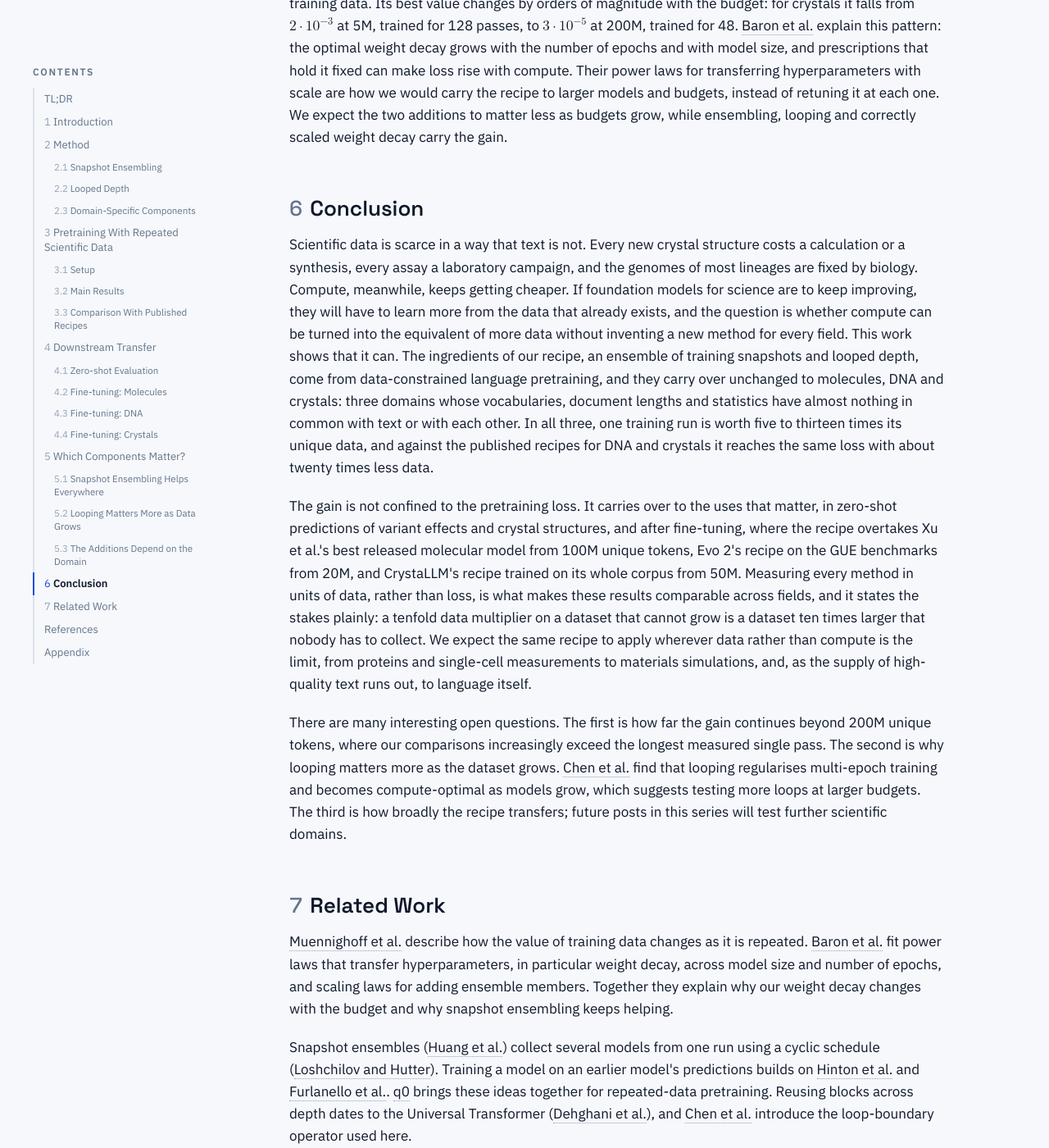
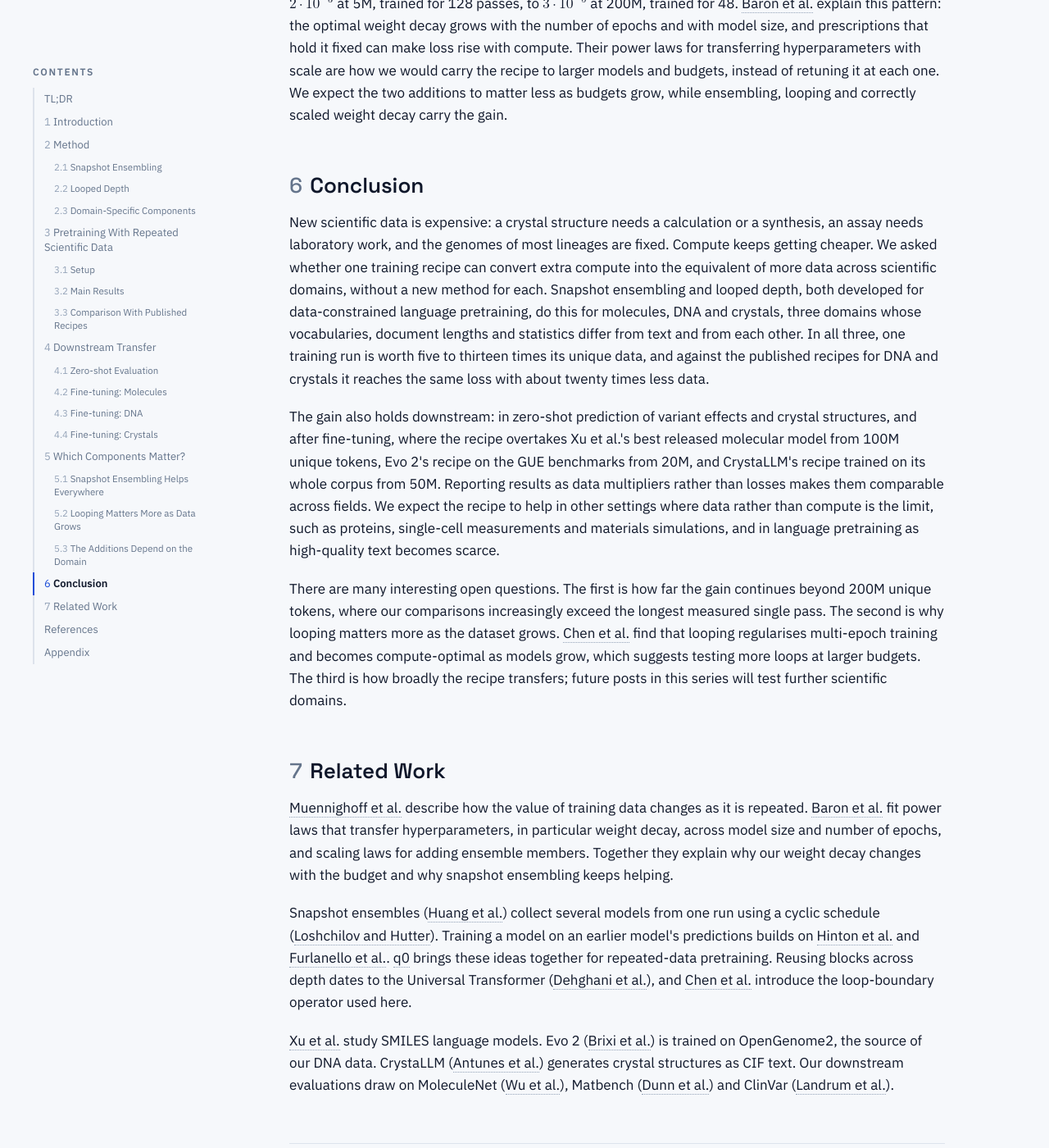
Before and after one commit to Asatheesh6561/Asatheesh6561.github.io, a Jekyll site: the page data-constrained-scientific-pretraining/index.html, which Jekyll copies as it is, in a window 1280 px wide and 1400 px high, scrolled down 13643 px. Shown: the whole window at 82% size. Built offline with Jekyll 4.4.1, drawn with Linux system fonts in a browser that asks for light colours; some of the changed text lies outside the part shown.

Commit message:
Plainer wording in the introduction and conclusion
Co-Authored-By: Claude Opus 5.5 <noreply@anthropic.com>

```diff
--- a/data-constrained-scientific-pretraining/index.html
+++ b/data-constrained-scientific-pretraining/index.html
@@ -215,9 +215,9 @@
     </section>
 
     <h2 id="introduction"><span class="num">1</span>Introduction</h2>
-    <p>Language models for science are increasingly limited by data rather than compute. Training compute keeps getting cheaper, while new scientific data does not. A computed crystal structure costs a density-functional calculation and an experimental one a synthesis and a refinement. The informative part of a genome is fixed by biology: OpenGenome2's entire curated set of eukaryotic genic windows contains 0.42 trillion bases, and for most lineages far less exists. When a dataset cannot grow, the question becomes how much a model can learn from each example it already has, and whether more compute can be turned into the equivalent of more data.</p>
+    <p>Language models for science are increasingly limited by data rather than compute. Training compute keeps getting cheaper, while new scientific data does not. A computed crystal structure costs a density-functional calculation and an experimental one a synthesis and a refinement. The informative part of a genome is fixed by biology: OpenGenome2's entire curated set of eukaryotic genic windows contains 0.42 trillion bases, and for most lineages far less exists. When a dataset cannot grow, the question becomes how much a model can learn from each example it already has, and whether extra compute can make up for data that does not exist.</p>
     <p>The usual answer is to repeat the data. For web text, <a class="ref" data-ref="muennighoff">Muennighoff et al.</a> found that the first few repeated epochs are almost as good as new data and that later ones add little. <a class="ref" data-ref="baron">Baron et al.</a> showed that repetition goes much further when hyperparameters, above all weight decay, are rescaled with model size and the number of epochs, and when ensembling is used as a separate axis of scaling. <a class="ref" data-ref="q0">q0</a> introduced training primitives designed for many passes over the same data. Almost all of this work was developed and tested on text.</p>
-    <p>In this work, we ask whether these ideas are general: whether one recipe built from language-model primitives turns compute into data across science, without being re-engineered for each field. If it does, every scientific modality with a fixed corpus inherits the same lever, and progress on data-constrained language pretraining becomes progress for science. To make the test demanding, we pick three domains that differ in almost every way a sequence model can see: SMILES strings of molecules with a 591-token vocabulary, eukaryotic DNA with 8 tokens and 2,046-base windows, and crystal structures written as CIF files with 371 tokens, mostly numbers and symmetry symbols. In each domain we build the same measurement from scratch: a tuned single-pass frontier, tuned plain repetition, the domain's published training recipe, and downstream tasks where pretraining is known to matter. We report every result in units of data, as the unique data a tuned single pass would need to match it; unlike a loss, a data multiplier means the same thing in every field.</p>
+    <p>In this work, we ask whether these methods carry over to science: whether one recipe built from them improves data efficiency in several scientific domains without being redesigned for each. If it does, advances in data-constrained language pretraining can be applied directly to scientific data. We pick three domains that differ in almost every way a sequence model can see: SMILES strings of molecules with a 591-token vocabulary, eukaryotic DNA with 8 tokens and 2,046-base windows, and crystal structures written as CIF files with 371 tokens, mostly numbers and symmetry symbols. In each domain we build the same measurement from scratch: a tuned single-pass frontier, tuned plain repetition, the domain's published training recipe, and downstream tasks where pretraining is known to matter. We report results as data multipliers, the unique data a tuned single pass would need to match a result, which can be compared across domains where losses cannot.</p>
     <p>We make the following contributions.</p>
     <ul>
       <li>We show that one repeated-data recipe, snapshot ensembling with looped depth, built from language-pretraining primitives and used across domains without redesign, makes one training run in all three domains worth 5.4–13.3× as much unique data as a tuned single pass, well above what tuned repetition achieves in the same domain (2.1–5.7×).</li>
@@ -225,7 +225,7 @@
       <li>The gain transfers to downstream tasks in every domain, with LoRA fine-tuning and zero-shot, including the GUE DNA benchmarks.</li>
       <li>Leave-one-out ablations in every domain separate the components that help everywhere, snapshot ensembling and looping, from those that help in one domain only.</li>
     </ul>
-    <p>Our aim is a strong default for pretraining wherever data rather than compute is the limit, and evidence that such a default can be shared across fields instead of rebuilt for each one. Beyond learning rate, weight decay, model size and the number of passes, we do not tune the recipe separately for each domain. We also do not study budgets beyond 200M unique tokens, where single-pass baselines become hard to measure and many of our multipliers turn into lower bounds.</p>
+    <p>Our aim is a default recipe for pretraining when data rather than compute is the limit, and a test of whether one recipe can serve several fields. Beyond learning rate, weight decay, model size and the number of passes, we do not tune the recipe separately for each domain. We also do not study budgets beyond 200M unique tokens, where single-pass baselines become hard to measure and many of our multipliers turn into lower bounds.</p>
 
     <h2 id="method"><span class="num">2</span>Method</h2>
     <p>Our recipe works as follows. We train on a fixed set of $U$ unique tokens for many passes. Training is split into cycles that each end in a snapshot of the weights, and at prediction time the model averages the snapshots' next-token probabilities. The model itself is looped: a core of blocks is applied several times with shared weights, which adds computation per token without adding parameters that can memorise the training data. Two further components are kept only in the domains where they help.</p>
@@ -401,8 +401,8 @@
     <p>What every domain needs is the right weight decay. The product of learning rate and weight decay sets how quickly the weights forget where they were, and if it is too small the snapshots memorise the training data. Its best value changes by orders of magnitude with the budget: for crystals it falls from $2\cdot10^{-3}$ at 5M, trained for 128 passes, to $3\cdot10^{-5}$ at 200M, trained for 48. <a class="ref" data-ref="baron">Baron et al.</a> explain this pattern: the optimal weight decay grows with the number of epochs and with model size, and prescriptions that hold it fixed can make loss rise with compute. Their power laws for transferring hyperparameters with scale are how we would carry the recipe to larger models and budgets, instead of retuning it at each one. We expect the two additions to matter less as budgets grow, while ensembling, looping and correctly scaled weight decay carry the gain.</p>
 
     <h2 id="conclusion"><span class="num">6</span>Conclusion</h2>
-    <p>Scientific data is scarce in a way that text is not. Every new crystal structure costs a calculation or a synthesis, every assay a laboratory campaign, and the genomes of most lineages are fixed by biology. Compute, meanwhile, keeps getting cheaper. If foundation models for science are to keep improving, they will have to learn more from the data that already exists, and the question is whether compute can be turned into the equivalent of more data without inventing a new method for every field. This work shows that it can. The ingredients of our recipe, an ensemble of training snapshots and looped depth, come from data-constrained language pretraining, and they carry over unchanged to molecules, DNA and crystals: three domains whose vocabularies, document lengths and statistics have almost nothing in common with text or with each other. In all three, one training run is worth five to thirteen times its unique data, and against the published recipes for DNA and crystals it reaches the same loss with about twenty times less data.</p>
-    <p>The gain is not confined to the pretraining loss. It carries over to the uses that matter, in zero-shot predictions of variant effects and crystal structures, and after fine-tuning, where the recipe overtakes Xu et al.'s best released molecular model from 100M unique tokens, Evo 2's recipe on the GUE benchmarks from 20M, and CrystaLLM's recipe trained on its whole corpus from 50M. Measuring every method in units of data, rather than loss, is what makes these results comparable across fields, and it states the stakes plainly: a tenfold data multiplier on a dataset that cannot grow is a dataset ten times larger that nobody has to collect. We expect the same recipe to apply wherever data rather than compute is the limit, from proteins and single-cell measurements to materials simulations, and, as the supply of high-quality text runs out, to language itself.</p>
+    <p>New scientific data is expensive: a crystal structure needs a calculation or a synthesis, an assay needs laboratory work, and the genomes of most lineages are fixed. Compute keeps getting cheaper. We asked whether one training recipe can convert extra compute into the equivalent of more data across scientific domains, without a new method for each. Snapshot ensembling and looped depth, both developed for data-constrained language pretraining, do this for molecules, DNA and crystals, three domains whose vocabularies, document lengths and statistics differ from text and from each other. In all three, one training run is worth five to thirteen times its unique data, and against the published recipes for DNA and crystals it reaches the same loss with about twenty times less data.</p>
+    <p>The gain also holds downstream: in zero-shot prediction of variant effects and crystal structures, and after fine-tuning, where the recipe overtakes Xu et al.'s best released molecular model from 100M unique tokens, Evo 2's recipe on the GUE benchmarks from 20M, and CrystaLLM's recipe trained on its whole corpus from 50M. Reporting results as data multipliers rather than losses makes them comparable across fields. We expect the recipe to help in other settings where data rather than compute is the limit, such as proteins, single-cell measurements and materials simulations, and in language pretraining as high-quality text becomes scarce.</p>
     <p>There are many interesting open questions. The first is how far the gain continues beyond 200M unique tokens, where our comparisons increasingly exceed the longest measured single pass. The second is why looping matters more as the dataset grows. <a class="ref" data-ref="chen">Chen et al.</a> find that looping regularises multi-epoch training and becomes compute-optimal as models grow, which suggests testing more loops at larger budgets. The third is how broadly the recipe transfers; future posts in this series will test further scientific domains.</p>
 
     <h2 id="related-work"><span class="num">7</span>Related Work</h2>
```
